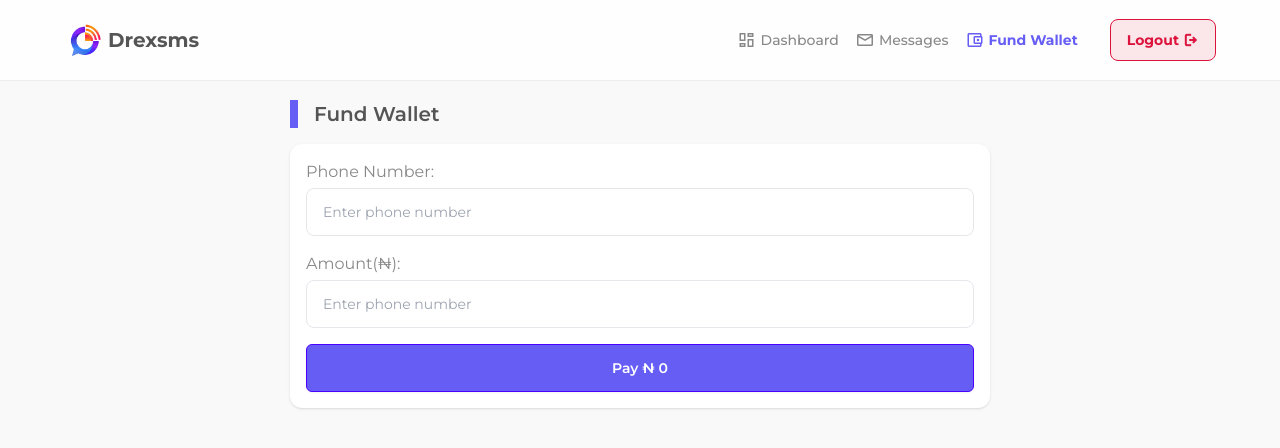
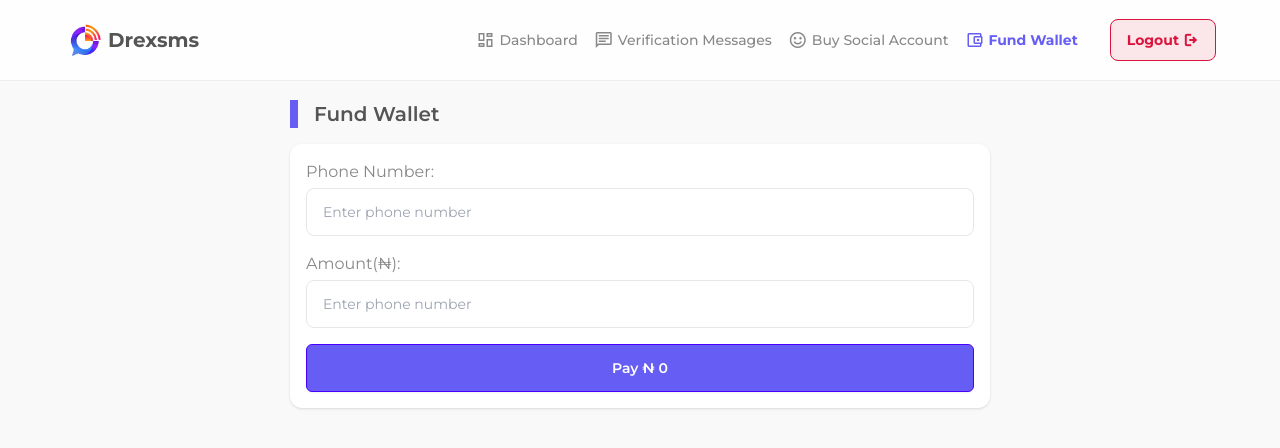
Before and after one commit to Gift-Jackson/Drexsms, a React (Vite) app: page /fund-wallet in a window 1280 px wide. Shown: the top 448 px of the page. Built offline with nearby package versions, Linux system fonts and the light colour scheme.

Commit message:
Social media link

```diff
--- a/src/Components/User/UI/DropDown.tsx
+++ b/src/Components/User/UI/DropDown.tsx
@@ -11,9 +11,14 @@ const links = [
     path: "/dashboard",
   },
   {
-    name: "Messages",
-    icon: "mail",
+    name: "Verification Messages",
+    icon: "chat",
     path: "/messages",
+  },
+  {
+    name: "Buy Social Account",
+    icon: "sentiment_satisfied",
+    path: "https://chat.whatsapp.com/HNt060kwacz9fWDMKM5Ddd",
   },
   {
     name: "Fund Wallet",
--- a/src/Components/User/UI/Header.tsx
+++ b/src/Components/User/UI/Header.tsx
@@ -15,9 +15,14 @@ const Header = () => {
       path: "/dashboard",
     },
     {
-      name: "Messages",
-      icon: "mail",
+      name: "Verification Messages",
+      icon: "chat",
       path: "/messages",
+    },
+    {
+      name: "Buy Social Account",
+      icon: "sentiment_satisfied",
+      path: "https://chat.whatsapp.com/HNt060kwacz9fWDMKM5Ddd",
     },
     {
       name: "Fund Wallet",
@@ -32,7 +37,7 @@ const Header = () => {
           <Brand />
 
           <div className="flex items-center gap-x-4 md:gap-x-8">
-            <ul className="hidden md:flex items-center gap-4">
+            <ul className="hidden lg:flex items-center gap-4">
               {links.map((link, index) => (
                 <li key={index}>
                   <NavLink
@@ -54,13 +59,13 @@ const Header = () => {
             <div className="flex items-center gap-x-4">
               <div
                 onClick={toggleDropDown}
-                className="flex-center-center md:hidden h-12 w-12 bg-secondary rounded-full"
+                className="flex-center-center lg:hidden h-12 w-12 bg-secondary rounded-full"
               >
                 <span className="material-symbols-rounded text-subtext">
                   dashboard
                 </span>
               </div>
-              <button className="hidden md:flex-center-center font-bold text-sm py-2 px-4 rounded-lg gap-1 bg-[crimson]/10 border border-[crimson] text-[crimson]">
+              <button className="hidden lg:flex-center-center font-bold text-sm py-2 px-4 rounded-lg gap-1 bg-[crimson]/10 border border-[crimson] text-[crimson]">
                 <span>Logout</span>
                 <span className="material-symbols-outlined text-base font-bold">
                   logout
```
